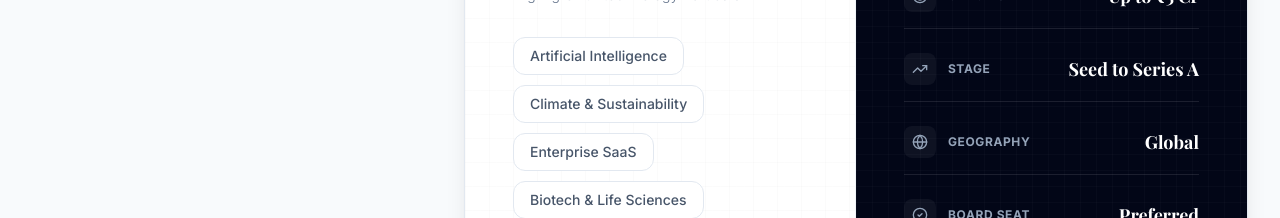
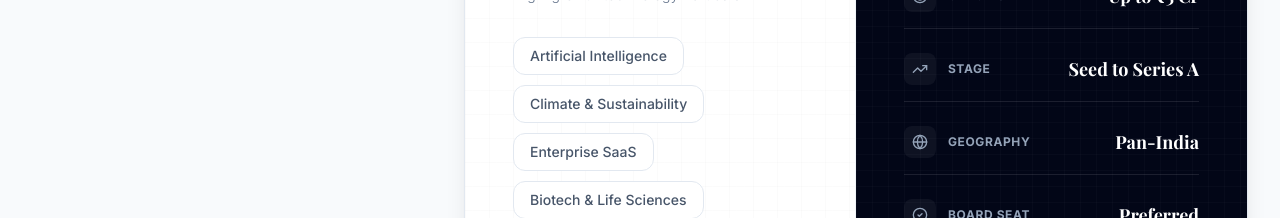
Before and after one commit to amanrajce/red-vanda-web, a Next.js app: page /thesis in a window 1280 px wide. Shown: the part 2700-2918 px from the top of the page. Built offline with nearby package versions, Linux system fonts and the light colour scheme; a web font is replaced by a local one.

Commit message:
Initial commit: Professional Healthcare Billing Site

```diff
--- a/src/app/(pages)/thesis/page.tsx
+++ b/src/app/(pages)/thesis/page.tsx
@@ -334,7 +334,7 @@ export default function ThesisPage() {
                   parameters={[
                     { icon: Target, label: "Check Size", value: "Up to ₹5 Cr" },
                     { icon: TrendingUp, label: "Stage", value: "Seed to Series A" },
-                    { icon: Globe, label: "Geography", value: "Global" },
+                    { icon: Globe, label: "Geography", value: "Pan-India" },
                     { icon: CheckCircle2, label: "Board Seat", value: "Preferred" }
                   ]}
                />
```
